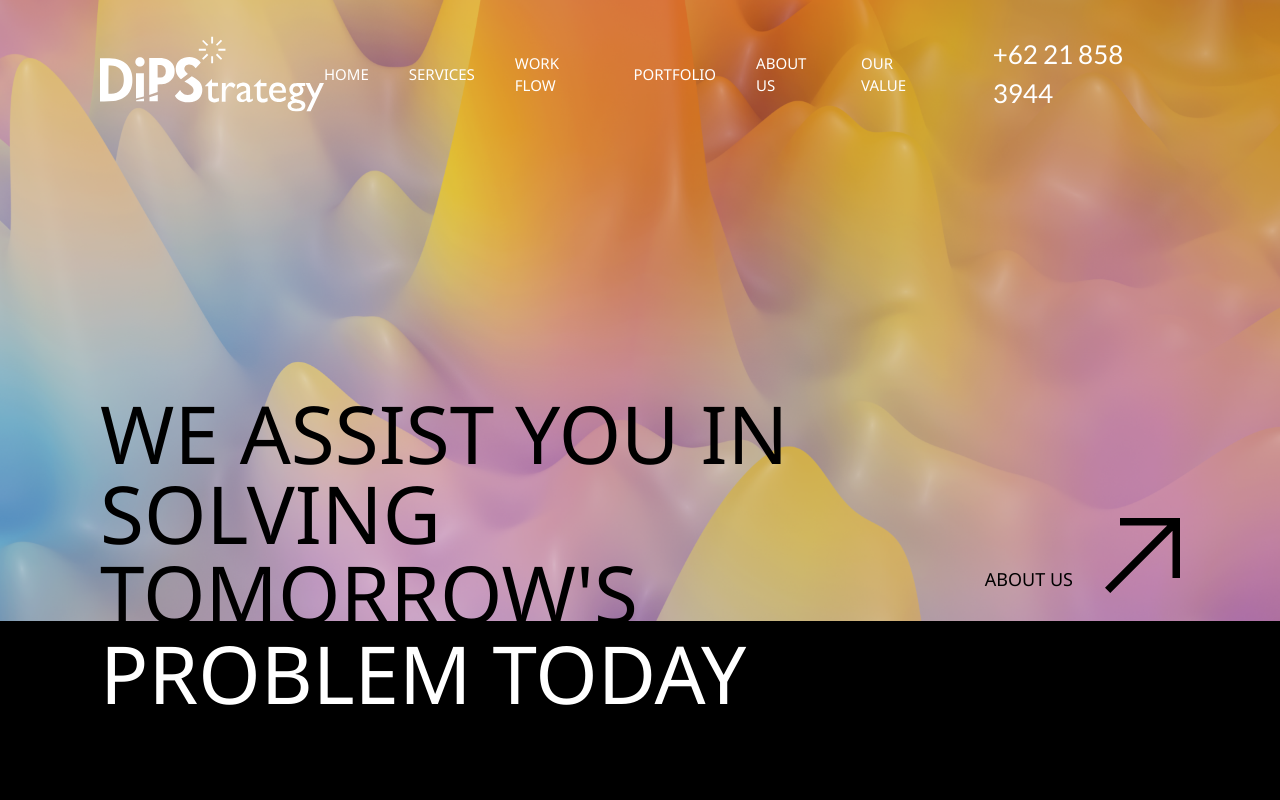
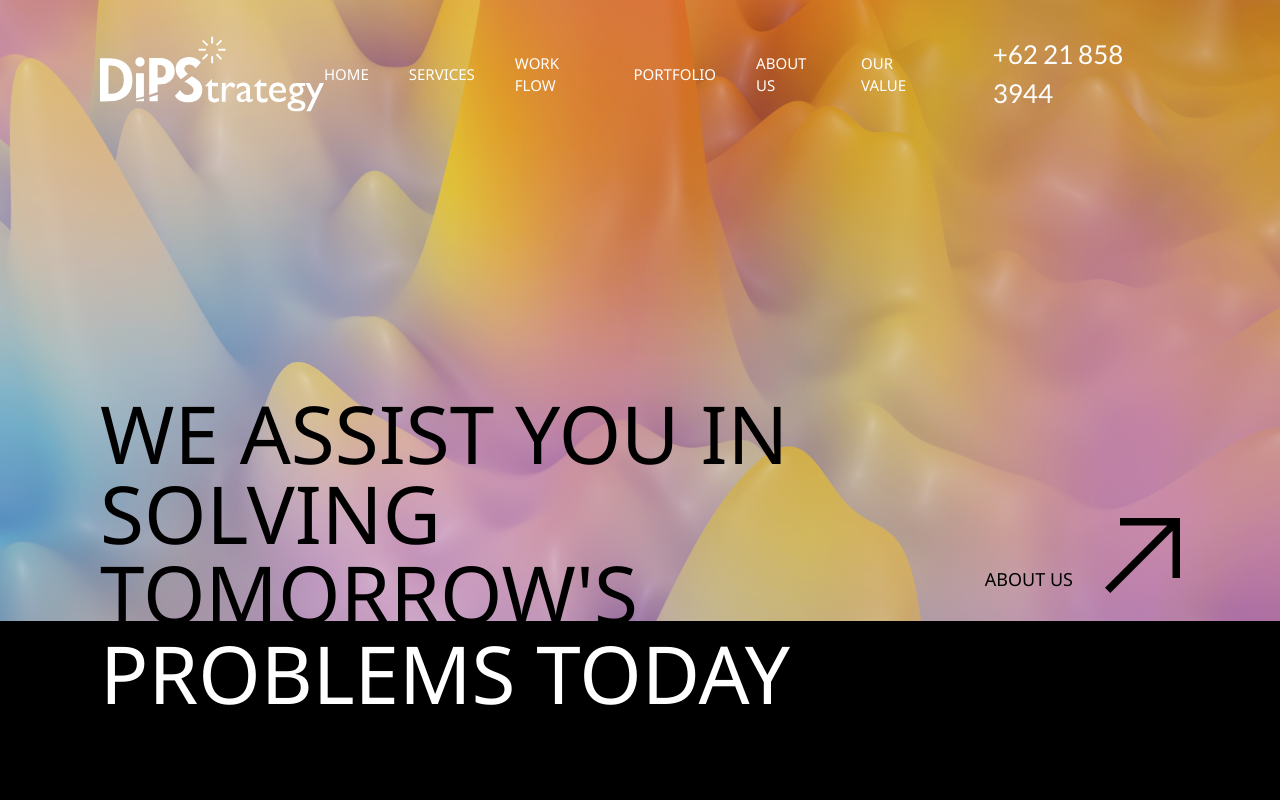
Before and after one commit to RafiulM/dips-frontend, a Next.js app: page / in a window 1280 px wide. Shown: the top 800 px of the page. Built offline with nearby package versions, Linux system fonts and the light colour scheme.

Commit message:
problems typo

```diff
--- a/components/Hero.jsx
+++ b/components/Hero.jsx
@@ -38,7 +38,7 @@ function Hero() {
           </div>
         </div>
         <h1 className=" font-noto text-white max-w-[80%] text-[80px] mx-[100px]  leading-none">
-          PROBLEM TODAY
+          PROBLEMS TODAY
         </h1>
       </div>
     </div>
```
